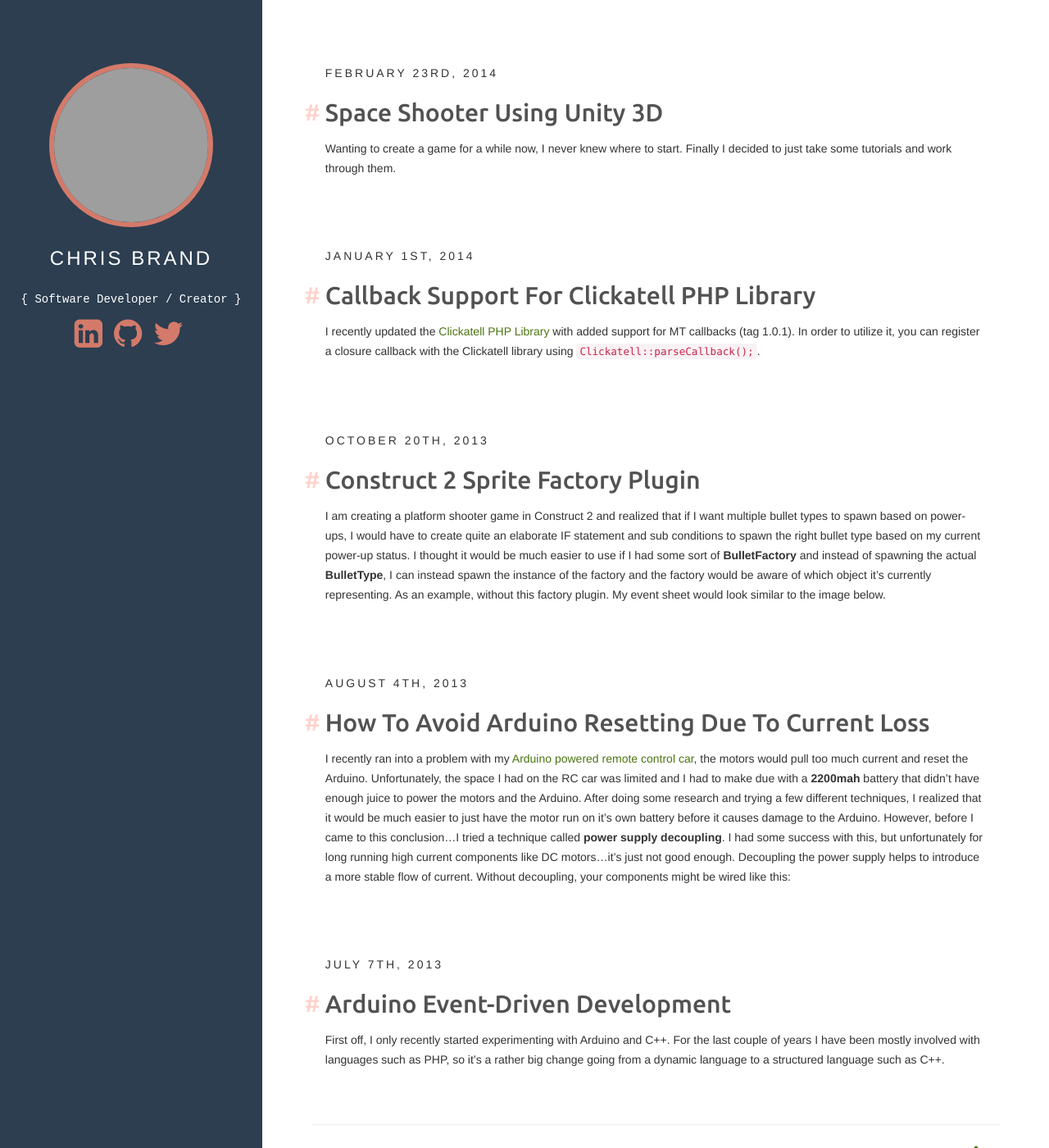
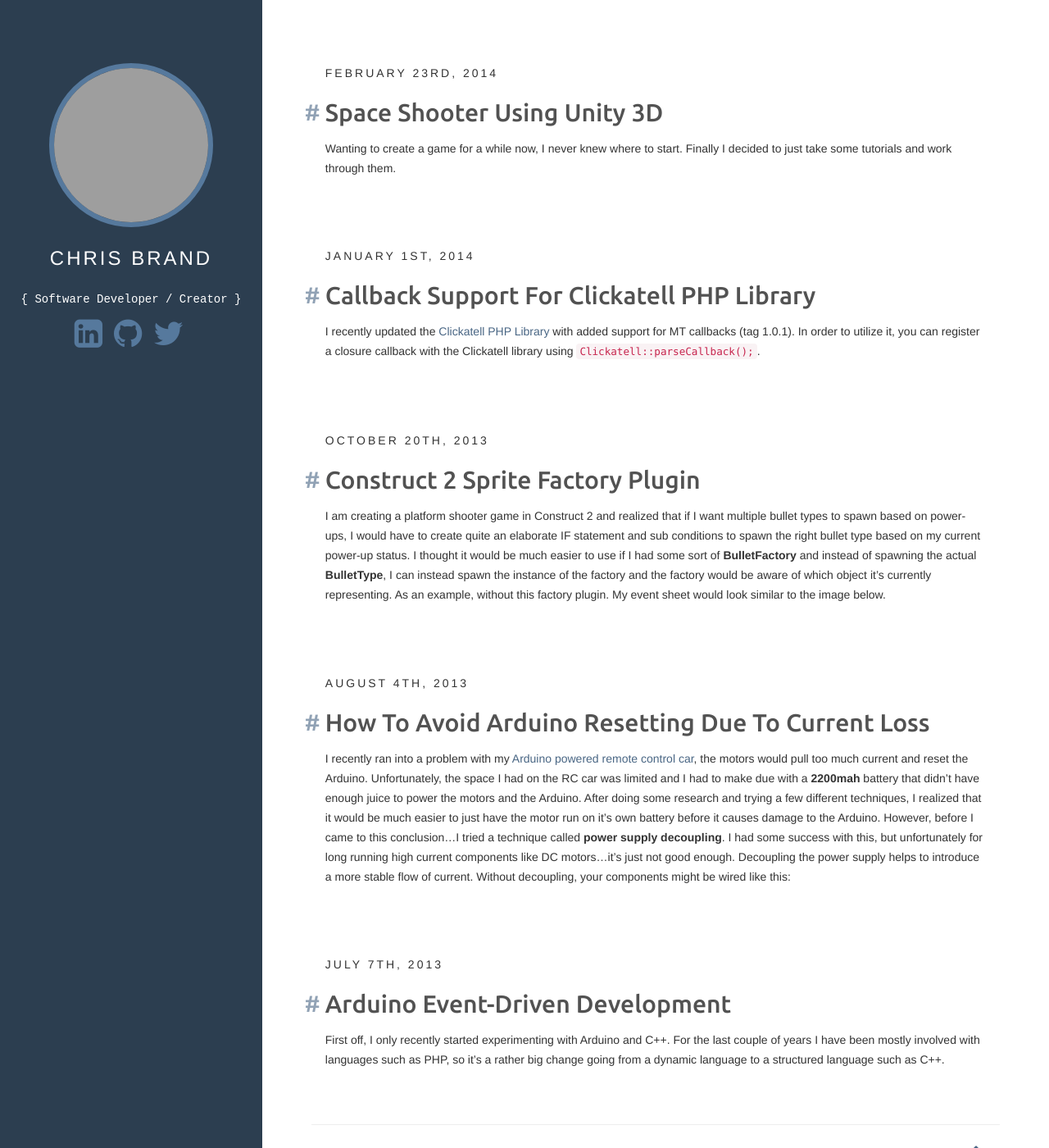
Before and after one commit to arcturial/arcturial.github.io, a Jekyll site: the page built from index.html, in a window 1280 px wide and 1400 px high. Shown: the whole window at 82% size. Built offline with Jekyll 4.4.1, drawn with Linux system fonts in a browser that asks for light colours; nearby versions of some CDN libraries; the list of posts is cut into pages by our own code; comment, search, counter and statistics services are not loaded; grey boxes are pictures that could not be loaded.

Commit message:
Modify page colours.

```diff
--- a/css/main.scss
+++ b/css/main.scss
@@ -5,17 +5,11 @@
 
 $font: "Ubuntu";
 
-$dark-red: #D47A6A;
-$medium-red: #AA4B39;
-$red: #FFB7AA;
+$blue: #2c3e50;
+
+$dark-red: #56799D;
+$red: #496684;
 $dark-grey: #525252;
-
-$blue: #2C3E50;
-$light-blue: #457585;
-$light-light-blue: #6C929F;
-
-$green: #4C7513;
-$dark-green: #2D4E00;
 
 body
 {
@@ -25,13 +19,13 @@ body
 
 a
 {
-    color: $green;
+    color: $red;
     transition: color 0.1s ease-in 0s;
 }
 
 a:hover
 {
-    color: $dark-green;
+    color: $red;
 }
 
 .img-pp
@@ -246,7 +240,7 @@ article
 
 .tag:hover
 {
-    background-color: $green !important;
+    background-color: $red !important;
     color: #ffffff;
     text-decoration: none;
 }
```
